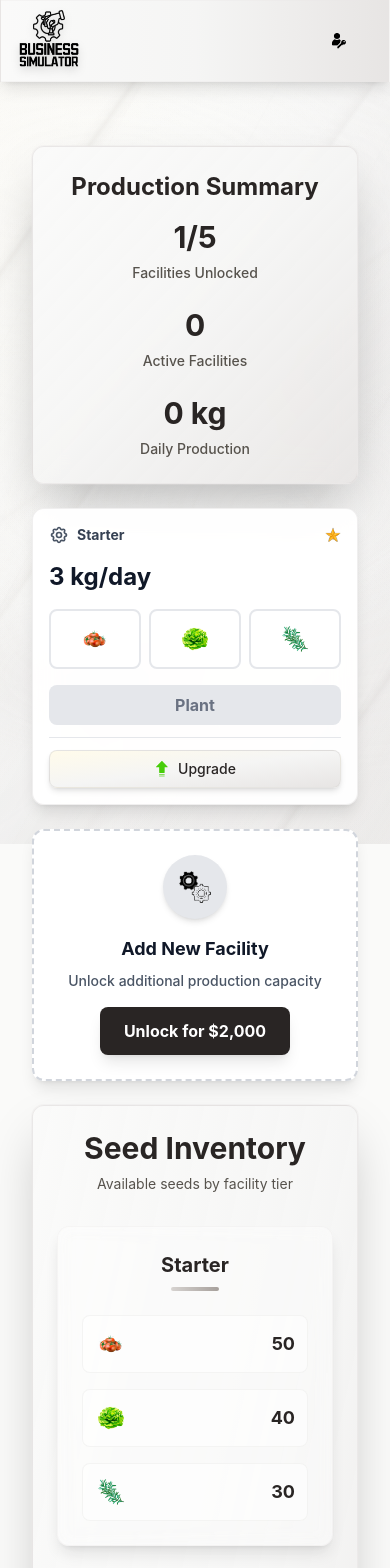
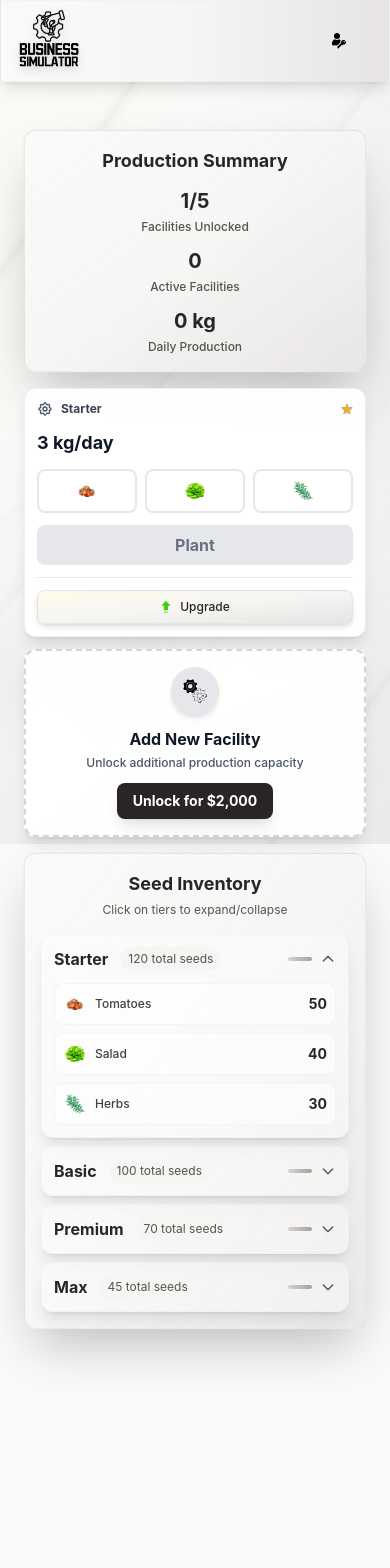
Before and after one commit to RebelsBlocks/business-simulator-frontend, a React (Vite) app: page /production in a window 390 px wide. Shown: the top 1568 px of the page. After the commit the page ends 1377 px from the top, so only its background shows below. Built offline with nearby package versions, Linux system fonts and the light colour scheme.

Commit message:
Update ui on mobiles
Update ui on mobiles

```diff
--- a/src/pages/Production.tsx
+++ b/src/pages/Production.tsx
@@ -42,6 +42,14 @@ const Production = () => {
     basic: { tomatoes: 40, salad: 35, herbs: 25 },
     premium: { tomatoes: 30, salad: 25, herbs: 15 },
     max: { tomatoes: 20, salad: 15, herbs: 10 }
+  });
+
+  // Stan dla rozwijanych tierów w Seed Inventory
+  const [expandedTiers, setExpandedTiers] = useState<Record<string, boolean>>({
+    starter: true, // domyślnie rozszerzony
+    basic: false,
+    premium: false,
+    max: false
   });
 
   const seeds = [
@@ -171,67 +179,79 @@ const Production = () => {
     }
   };
 
+  const toggleTierExpansion = (tier: string) => {
+    setExpandedTiers(prev => ({
+      ...prev,
+      [tier]: !prev[tier]
+    }));
+  };
+
+  const getTotalSeedsInTier = (tier: string) => {
+    const tierInventory = tierSeedInventory[tier as keyof TierSeedInventory];
+    return Object.values(tierInventory).reduce((sum, quantity) => sum + quantity, 0);
+  };
+
   return (
     <div className="min-h-screen relative">
       <MarbleTexture />
-      <div className="max-w-7xl mx-auto px-4 sm:px-6 lg:px-8 py-8 relative z-10">
+      <div className="max-w-7xl mx-auto px-2 sm:px-6 lg:px-8 py-4 sm:py-8 relative z-10">
 
         {/* Production Summary - Top */}
-        <div className="bg-gradient-to-br from-stone-50/95 via-stone-100/90 to-stone-200/85 backdrop-blur-md border border-stone-300/40 rounded-xl sm:rounded-2xl p-6 sm:p-8 mb-6 sm:mb-8 shadow-2xl ring-1 ring-stone-200/30 transition-all duration-500">
-          <div className="text-center mb-4">
-            <h2 className="text-2xl font-bold text-stone-800 mb-4">Production Summary</h2>
+        <div className="bg-gradient-to-br from-stone-50/95 via-stone-100/90 to-stone-200/85 backdrop-blur-md border border-stone-300/40 rounded-xl sm:rounded-2xl p-4 sm:p-8 mb-4 sm:mb-8 shadow-2xl ring-1 ring-stone-200/30 transition-all duration-500">
+          <div className="text-center mb-3 sm:mb-4">
+            <h2 className="text-lg sm:text-2xl font-bold text-stone-800 mb-2 sm:mb-4">Production Summary</h2>
           </div>
-          <div className="grid grid-cols-1 md:grid-cols-3 gap-6 sm:gap-8">
+          <div className="grid grid-cols-1 md:grid-cols-3 gap-3 sm:gap-8">
             <div className="text-center">
-              <div className="text-3xl font-bold text-stone-800">{getUnlockedFacilitiesCount()}/5</div>
-              <div className="text-sm text-stone-600 mt-2 font-medium">Facilities Unlocked</div>
+              <div className="text-xl sm:text-3xl font-bold text-stone-800">{getUnlockedFacilitiesCount()}/5</div>
+              <div className="text-xs sm:text-sm text-stone-600 mt-1 sm:mt-2 font-medium">Facilities Unlocked</div>
             </div>
             <div className="text-center">
-              <div className="text-3xl font-bold text-stone-800">
+              <div className="text-xl sm:text-3xl font-bold text-stone-800">
                 {facilities.filter(f => f.isActive).length}
               </div>
-              <div className="text-sm text-stone-600 mt-2 font-medium">Active Facilities</div>
+              <div className="text-xs sm:text-sm text-stone-600 mt-1 sm:mt-2 font-medium">Active Facilities</div>
             </div>
             <div className="text-center">
-              <div className="text-3xl font-bold text-stone-800">{getTotalDailyProduction()} kg</div>
-              <div className="text-sm text-stone-600 mt-2 font-medium">Daily Production</div>
+              <div className="text-xl sm:text-3xl font-bold text-stone-800">{getTotalDailyProduction()} kg</div>
+              <div className="text-xs sm:text-sm text-stone-600 mt-1 sm:mt-2 font-medium">Daily Production</div>
             </div>
           </div>
         </div>
 
         {/* Facilities Grid */}
-        <div className="grid grid-cols-1 md:grid-cols-2 lg:grid-cols-3 gap-6 sm:gap-8 mb-6 sm:mb-8">
+        <div className="grid grid-cols-1 md:grid-cols-2 lg:grid-cols-3 gap-3 sm:gap-8 mb-4 sm:mb-8">
           {facilities.filter(f => f.isUnlocked).map((facility) => (
-            <div key={facility.id} className="bg-white/95 backdrop-blur-md border border-stone-200/60 rounded-xl p-4 shadow-lg hover:shadow-xl transition-all duration-300 group">
+            <div key={facility.id} className="bg-white/95 backdrop-blur-md border border-stone-200/60 rounded-xl p-3 sm:p-4 shadow-lg hover:shadow-xl transition-all duration-300 group">
 
               {/* Current Tier Display */}
-              <div className="flex items-center justify-between mb-4">
+              <div className="flex items-center justify-between mb-3 sm:mb-4">
                 <div className="flex items-center gap-2">
-                  <svg className="w-5 h-5 text-gray-600" fill="none" stroke="currentColor" viewBox="0 0 24 24">
+                  <svg className="w-4 h-4 sm:w-5 sm:h-5 text-gray-600" fill="none" stroke="currentColor" viewBox="0 0 24 24">
                     <path strokeLinecap="round" strokeLinejoin="round" strokeWidth={2} d="M10.325 4.317c.426-1.756 2.924-1.756 3.35 0a1.724 1.724 0 002.573 1.066c1.543-.94 3.31.826 2.37 2.37a1.724 1.724 0 001.065 2.572c1.756.426 1.756 2.924 0 3.35a1.724 1.724 0 00-1.066 2.573c.94 1.543-.826 3.31-2.37 2.37a1.724 1.724 0 00-2.572 1.065c-.426 1.756-2.924 1.756-3.35 0a1.724 1.724 0 00-2.573-1.066c-1.543.94-3.31-.826-2.37-2.37a1.724 1.724 0 00-1.065-2.572c-1.756-.426-1.756-2.924 0-3.35a1.724 1.724 0 001.066-2.573c-.94-1.543.826-3.31 2.37-2.37.996.608 2.296.07 2.572-1.065z" />
                     <path strokeLinecap="round" strokeLinejoin="round" strokeWidth={2} d="M15 12a3 3 0 11-6 0 3 3 0 016 0z" />
                   </svg>
-                  <span className="text-sm font-bold text-gray-700 capitalize">{facility.tier}</span>
+                  <span className="text-xs sm:text-sm font-bold text-gray-700 capitalize">{facility.tier}</span>
                 </div>
                 <div className="flex items-center gap-1">
                   {Array.from({ length: getTierIconCount(facility.tier) }).map((_, index) => (
-                    <img key={index} src="/12.svg" alt="Tier Icon" className="w-4 h-4" />
+                    <img key={index} src="/12.svg" alt="Tier Icon" className="w-3 h-3 sm:w-4 sm:h-4" />
                   ))}
                 </div>
               </div>
 
               {/* Production Info */}
-              <div className="flex items-center justify-between mb-4">
-                <div className="text-2xl font-bold text-gray-900">{facility.production} kg/day</div>
+              <div className="flex items-center justify-between mb-3 sm:mb-4">
+                <div className="text-lg sm:text-2xl font-bold text-gray-900">{facility.production} kg/day</div>
               </div>
 
                              {/* Seed Selection */}
-               <div className="grid grid-cols-3 gap-2 mb-4">
+               <div className="grid grid-cols-3 gap-2 mb-3 sm:mb-4">
                  {seeds.map((seed) => (
                    <button
                      key={seed.id}
                      onClick={() => handleSeedSelection(facility.id, seed.id)}
-                     className={`p-3 rounded-lg border-2 transition-all duration-200 ${
+                     className={`p-2 sm:p-3 rounded-lg border-2 transition-all duration-200 ${
                        facility.selectedSeed === seed.id
                          ? 'border-gray-500 bg-gray-100 shadow-sm'
                          : 'border-gray-200 bg-white hover:border-gray-300'
@@ -240,7 +260,7 @@ const Production = () => {
                      <img
                        src={seed.icon}
                        alt={seed.name}
-                       className="w-8 h-8 mx-auto"
+                       className="w-6 h-6 sm:w-8 sm:h-8 mx-auto"
                      />
                    </button>
                  ))}
@@ -263,13 +283,13 @@ const Production = () => {
 
               {/* Active Production Status */}
               {facility.isActive && (
-                <div className="mt-4 pt-4 border-t border-gray-200">
-                  <div className="text-center text-sm text-gray-600">
+                <div className="mt-3 sm:mt-4 pt-3 sm:pt-4 border-t border-gray-200">
+                  <div className="text-center text-xs sm:text-sm text-gray-600">
                     <div className="flex items-center justify-center gap-2 mb-2">
                       <img
                         src={facility.selectedSeed ? seeds.find(s => s.id === facility.selectedSeed)?.icon : undefined}
                         alt={facility.selectedSeed || ''}
-                        className="w-5 h-5"
+                        className="w-4 h-4 sm:w-5 sm:h-5"
                       />
                       <span>Producing {facility.plantedSeeds} kg...</span>
                     </div>
@@ -296,8 +316,8 @@ const Production = () => {
                     onClick={() => handleUpgradeFacility(facility.id)}
                     className="w-full bg-gradient-to-br from-amber-50 via-stone-100 to-stone-200 hover:from-amber-100 hover:via-stone-200 hover:to-stone-300 text-stone-800 px-3 py-2 rounded-lg transition-all duration-200 flex items-center justify-center gap-2 shadow-md hover:shadow-lg border border-stone-300/50 hover:border-stone-400/60"
                   >
-                    <img src="/11.svg" alt="Upgrade" className="w-4 h-4" />
-                    <span className="text-sm font-medium">Upgrade</span>
+                    <img src="/11.svg" alt="Upgrade" className="w-3 h-3 sm:w-4 sm:h-4" />
+                    <span className="text-xs sm:text-sm font-medium">Upgrade</span>
                   </button>
                 </div>
               )}
@@ -306,13 +326,13 @@ const Production = () => {
 
           {/* Add New Facility Button */}
           {getUnlockedFacilitiesCount() < 5 && (
-            <div className="bg-white/95 backdrop-blur-md border-2 border-dashed border-gray-300 rounded-xl p-6 shadow-lg hover:shadow-xl transition-all duration-300 group">
-              <div className="flex flex-col items-center justify-center h-full min-h-[200px]">
-                <div className="w-16 h-16 bg-gray-200 rounded-full flex items-center justify-center mb-4 shadow-md group-hover:shadow-lg transition-all duration-300 transform group-hover:scale-110">
-                  <img src="/12.gif" alt="Add Facility" className="w-8 h-8" />
+            <div className="bg-white/95 backdrop-blur-md border-2 border-dashed border-gray-300 rounded-xl p-4 sm:p-6 shadow-lg hover:shadow-xl transition-all duration-300 group">
+              <div className="flex flex-col items-center justify-center h-full min-h-[150px] sm:min-h-[200px]">
+                <div className="w-12 h-12 sm:w-16 sm:h-16 bg-gray-200 rounded-full flex items-center justify-center mb-3 sm:mb-4 shadow-md group-hover:shadow-lg transition-all duration-300 transform group-hover:scale-110">
+                  <img src="/12.gif" alt="Add Facility" className="w-6 h-6 sm:w-8 sm:h-8" />
                 </div>
-                <h3 className="text-lg font-bold text-gray-900 mb-2">Add New Facility</h3>
-                <p className="text-sm text-gray-600 text-center mb-4 font-medium">
+                <h3 className="text-base sm:text-lg font-bold text-gray-900 mb-1 sm:mb-2">Add New Facility</h3>
+                <p className="text-xs sm:text-sm text-gray-600 text-center mb-3 sm:mb-4 font-medium">
                   Unlock additional production capacity
                 </p>
                 <button
@@ -322,7 +342,7 @@ const Production = () => {
                       handleUnlockFacility(nextFacility.id);
                     }
                   }}
-                  className="bg-stone-800 hover:bg-stone-900 text-white px-6 py-3 rounded-lg font-bold transition-all duration-300 shadow-lg hover:shadow-xl transform hover:scale-105"
+                  className="bg-stone-800 hover:bg-stone-900 text-white px-4 sm:px-6 py-2 sm:py-3 rounded-lg font-bold transition-all duration-300 shadow-lg hover:shadow-xl transform hover:scale-105 text-sm sm:text-base"
                 >
                   Unlock for ${facilities.find(f => !f.isUnlocked)?.upgradeCost.toLocaleString()}
                 </button>
@@ -331,34 +351,67 @@ const Production = () => {
           )}
         </div>
 
-        {/* Seed Inventory - Bottom */}
-        <div className="bg-gradient-to-br from-stone-50/95 via-stone-100/90 to-stone-200/85 backdrop-blur-md border border-stone-300/40 rounded-xl sm:rounded-2xl p-6 sm:p-8 shadow-2xl ring-1 ring-stone-200/30 transition-all duration-500">
-          <div className="text-center mb-8">
-            <h2 className="text-3xl font-bold text-stone-800 mb-2">Seed Inventory</h2>
-            <p className="text-stone-600 text-sm">Available seeds by facility tier</p>
+        {/* Seed Inventory - Bottom - Collapsible Tiers */}
+        <div className="bg-gradient-to-br from-stone-50/95 via-stone-100/90 to-stone-200/85 backdrop-blur-md border border-stone-300/40 rounded-xl sm:rounded-2xl p-4 sm:p-8 shadow-2xl ring-1 ring-stone-200/30 transition-all duration-500">
+          <div className="text-center mb-4 sm:mb-6">
+            <h2 className="text-lg sm:text-2xl font-bold text-stone-800 mb-1 sm:mb-2">Seed Inventory</h2>
+            <p className="text-stone-600 text-xs sm:text-sm">Click on tiers to expand/collapse</p>
           </div>
-          <div className="grid grid-cols-1 md:grid-cols-2 lg:grid-cols-4 gap-8">
+
+          <div className="space-y-2 sm:space-y-3">
             {(['starter', 'basic', 'premium', 'max'] as const).map((tier) => (
-              <div key={tier} className="bg-white/40 backdrop-blur-sm rounded-xl p-6 border border-stone-200/30 shadow-lg">
-                <div className="text-center mb-6">
-                  <div className="text-xl font-bold text-stone-800 mb-2 capitalize">{tier}</div>
-                  <div className="w-12 h-1 bg-gradient-to-r from-stone-300 to-stone-400 mx-auto rounded-full"></div>
+              <div key={tier} className="bg-white/40 backdrop-blur-sm rounded-xl border border-stone-200/30 shadow-lg overflow-hidden">
+                {/* Tier Header - Clickable */}
+                <button
+                  onClick={() => toggleTierExpansion(tier)}
+                  className="w-full p-3 sm:p-4 flex items-center justify-between hover:bg-white/20 transition-all duration-200"
+                >
+                  <div className="flex items-center gap-3 sm:gap-4">
+                    <div className="text-base sm:text-lg font-bold text-stone-800 capitalize">{tier}</div>
+                    <div className="text-xs sm:text-sm text-stone-600 bg-stone-100 px-2 py-1 rounded-full">
+                      {getTotalSeedsInTier(tier)} total seeds
                     </div>
-                <div className="space-y-4">
+                  </div>
+                  <div className="flex items-center gap-2">
+                    <div className={`w-6 h-1 bg-gradient-to-r from-stone-300 to-stone-400 rounded-full`}></div>
+                    <svg
+                      className={`w-4 h-4 sm:w-5 sm:h-5 text-stone-600 transition-transform duration-200 ${
+                        expandedTiers[tier] ? 'rotate-180' : ''
+                      }`}
+                      fill="none"
+                      stroke="currentColor"
+                      viewBox="0 0 24 24"
+                    >
+                      <path strokeLinecap="round" strokeLinejoin="round" strokeWidth={2} d="M19 9l-7 7-7-7" />
+                    </svg>
+                  </div>
+                </button>
+
+                {/* Tier Content - Collapsible */}
+                <div className={`transition-all duration-300 ease-in-out ${
+                  expandedTiers[tier]
+                    ? 'max-h-96 opacity-100'
+                    : 'max-h-0 opacity-0'
+                }`}>
+                  <div className="p-3 sm:p-4 pt-0 sm:pt-0">
+                    <div className="space-y-2 sm:space-y-3">
                       {seeds.map((seed) => (
-                    <div key={seed.id} className="flex items-center justify-between p-3 bg-white/60 rounded-lg border border-stone-200/40">
-                      <div className="flex items-center gap-3">
+                        <div key={seed.id} className="flex items-center justify-between p-2 sm:p-3 bg-white/60 rounded-lg border border-stone-200/40">
+                          <div className="flex items-center gap-2 sm:gap-3">
                             <img
                               src={seed.icon}
                               alt={seed.name}
-                          className="w-8 h-8"
+                              className="w-6 h-6 sm:w-8 sm:h-8"
                             />
+                            <span className="text-xs sm:text-sm font-medium text-stone-700">{seed.name}</span>
                           </div>
-                      <div className="text-lg font-bold text-stone-800">
+                          <div className="text-sm sm:text-lg font-bold text-stone-800">
                             {tierSeedInventory[tier][seed.id as keyof SeedInventory]}
                           </div>
                         </div>
                       ))}
+                    </div>
+                  </div>
                 </div>
               </div>
             ))}
```
Lines whose indentation alone changed are shown as unchanged.
